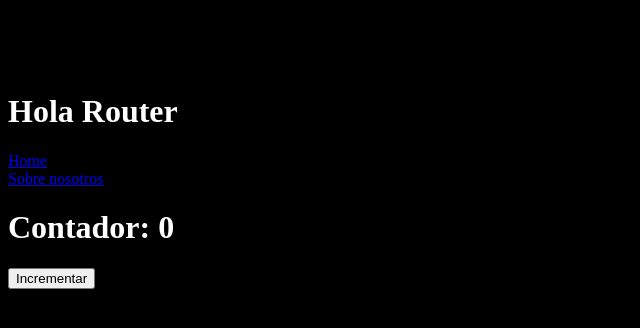
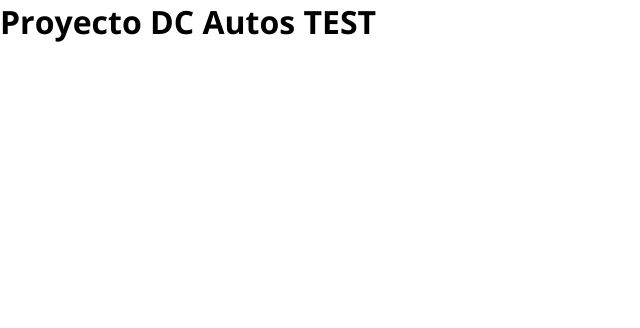
Before and after one commit to matesasesinos/wp-react-vite, a React app: page / in a window 1280 px wide. Shown: the top 328 px of the page, without its empty margins (0-640 px from the left). Built offline with nearby package versions, Linux system fonts and the light colour scheme; the HTML template or start-up script is replaced by a standard one.

Commit message:
add Sass: prepare folder and variables

```diff
--- a/src/App.css
+++ /dev/null
@@ -1,47 +0,0 @@
-#root {
-  max-width: 1280px;
-  margin: 0 auto;
-  padding: 2rem;
-  text-align: center;
-}
-
-.logo {
-  height: 6em;
-  padding: 1.5em;
-  will-change: filter;
-  transition: filter 300ms;
-}
-.logo:hover {
-  filter: drop-shadow(0 0 2em #646cffaa);
-}
-.logo.react:hover {
-  filter: drop-shadow(0 0 2em #61dafbaa);
-}
-
-@keyframes logo-spin {
-  from {
-    transform: rotate(0deg);
-  }
-  to {
-    transform: rotate(360deg);
-  }
-}
-
-@media (prefers-reduced-motion: no-preference) {
-  a:nth-of-type(2) .logo {
-    animation: logo-spin infinite 20s linear;
-  }
-}
-
-.card {
-  padding: 2em;
-}
-
-.read-the-docs {
-  color: #888;
-}
-
-body {
-  background-color: black !important;
-  color: white !important;
-}
--- a/src/App.tsx
+++ b/src/App.tsx
@@ -1,29 +1,25 @@
 import React from 'react';
-import { useSelector, useDispatch } from 'react-redux';
-import { increment } from './Actions/actions';
-import { useRoute } from './Hooks/useRoute';
-import Content from './Components/Content'
-import Menu from './Components/Menu'
+// import { useSelector, useDispatch } from 'react-redux';
+// import { increment } from './Actions/actions';
+// import { useRoute } from './Hooks/useRoute';
+// import Content from './Components/Content'
+// import Menu from './Components/Menu'
 
-import './App.css';
 
 interface AppProps {}
 
 function App({}: AppProps) {
-  const [currentRoute, navigateTo] = useRoute();
+  // const [currentRoute, navigateTo] = useRoute();
 
-  const count = useSelector((state: any) => state.count);
-  const dispatch = useDispatch();
+  // const count = useSelector((state: any) => state.count);
+  // const dispatch = useDispatch();
 
   return (
     <>
-      <h1>Hola Router</h1>
-      <Menu navigateTo={navigateTo} />
-      <Content currentRoute={currentRoute} />
-      <div>
-        <h1>Contador: {count}</h1>
-        <button onClick={() => dispatch(increment())}>Incrementar</button>
-      </div>
+      <h1>Proyecto DC Autos TEST</h1>
+      {/* <Menu navigateTo={navigateTo} />
+      <Content currentRoute={currentRoute} /> */}
+
     </>
   );
 }
--- a/src/main.tsx
+++ b/src/main.tsx
@@ -6,6 +6,7 @@ import App from './App';
 import { configureStore } from '@reduxjs/toolkit';
 import counterReducer from './Reducers/reducers';
 
+import './main.scss'
 
 const store = configureStore({
   reducer: counterReducer,
--- /dev/null
+++ b/src/scss/abstract/_variables.scss
@@ -0,0 +1,43 @@
+@import url('https://fonts.googleapis.com/css2?family=Open+Sans:ital,wght@0,300;0,400;0,500;0,600;0,700;0,800;1,300;1,400;1,500;1,600;1,700;1,800&display=swap');
+
+:root {
+    //fonts
+  --font-family-open-sans: 'Open Sans', sans-serif;
+  --font-regular: normal;
+  --font-italic: italic;
+  --font-light: 300;
+  --font-light-italic: 300 italic;
+  --font-semi-bold: 600;
+  --font-semi-bold-italic: 600 italic;
+  --font-bold: 700;
+  --font-bold-italic: 700 italic;
+  --font-extra-bold: 800;
+  --font-extra-bold-italic: 800 italic;
+    //colors
+  --red-lightest: #E8ABAA;
+  --red-lighter: #E08C8A;
+  --red-light: #D76D6B;
+  --red-medium: #CF4D4B;
+  --red-dark: #C62E2B;
+  --red-darker: #A82725;
+  --red-darkest: #8B201E;
+
+  --blue-lightest: #859EB7;
+  --blue-lighter: #6D8BA9;
+  --blue-light: #55779A;
+  --blue-medium: #24507D;
+  --blue-dark: #0C3D6E;
+  --blue-darker: #0A345E;
+  --blue-darkest: #082B4E;
+
+  --gray-lightest: #DEDEDE;
+  --gray-lighter: #C4C4C4;
+  --gray-light: #B0B0B0;
+  --gray-medium: #9D9D9D;
+  --gray-dark: #7C7C7C;
+  --gray-darker: #696969;
+  --gray-darkest: #575757;
+
+  --white: #fafafa;
+  --black: #000000;
+}
--- /dev/null
+++ b/src/scss/base/_base.scss
@@ -0,0 +1,5 @@
+
+html, body {
+    font-family: var(--font-family-open-sans);
+
+}
--- /dev/null
+++ b/src/scss/base/_resets.scss
@@ -0,0 +1,9 @@
+*{
+    box-sizing: border-box;
+    margin: 0;
+    padding: 0;
+}
+
+li{
+    list-style: none;
+}
```
Also changed, not shown: src/main.scss (added, +7 -0 lines).
